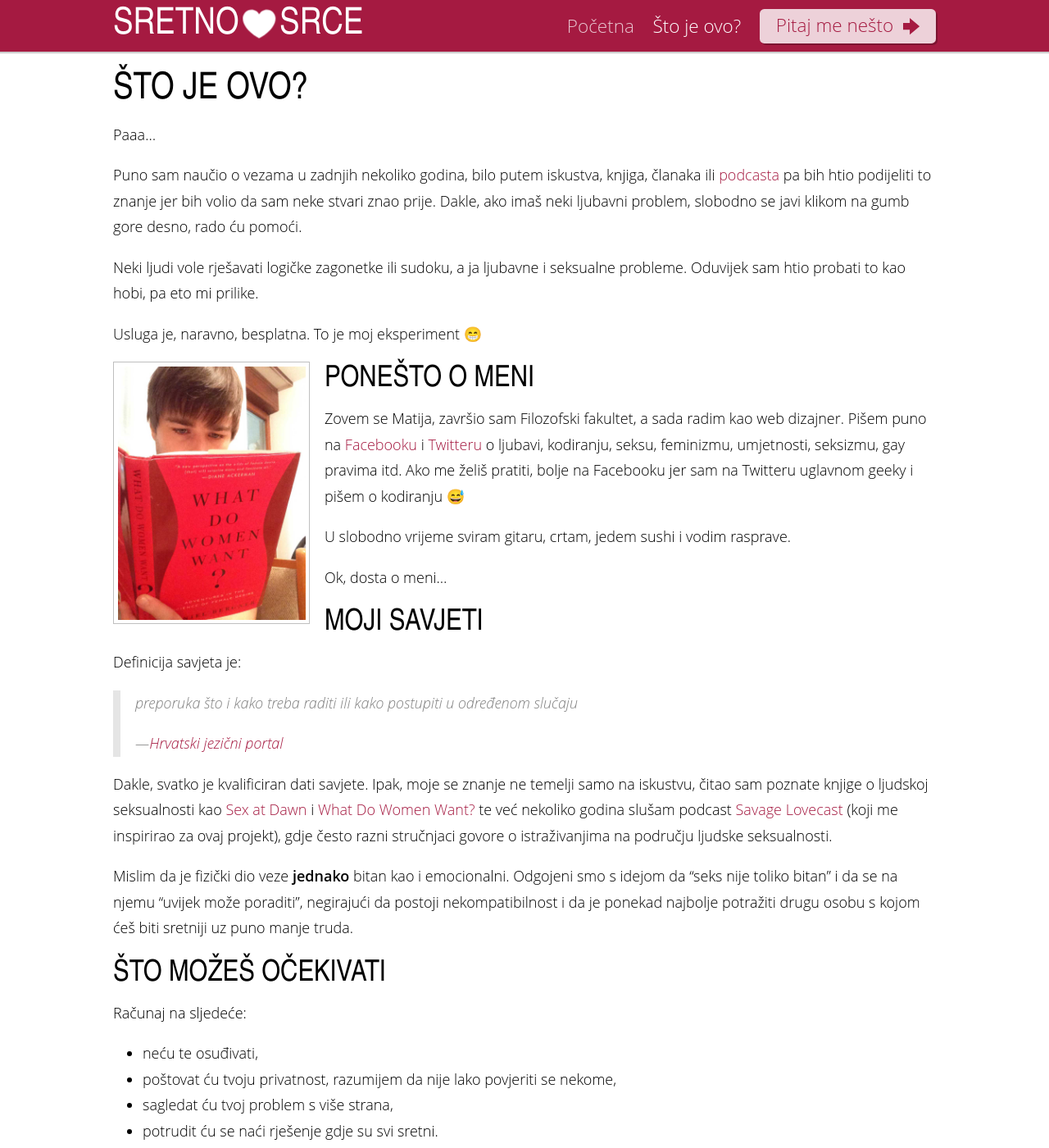
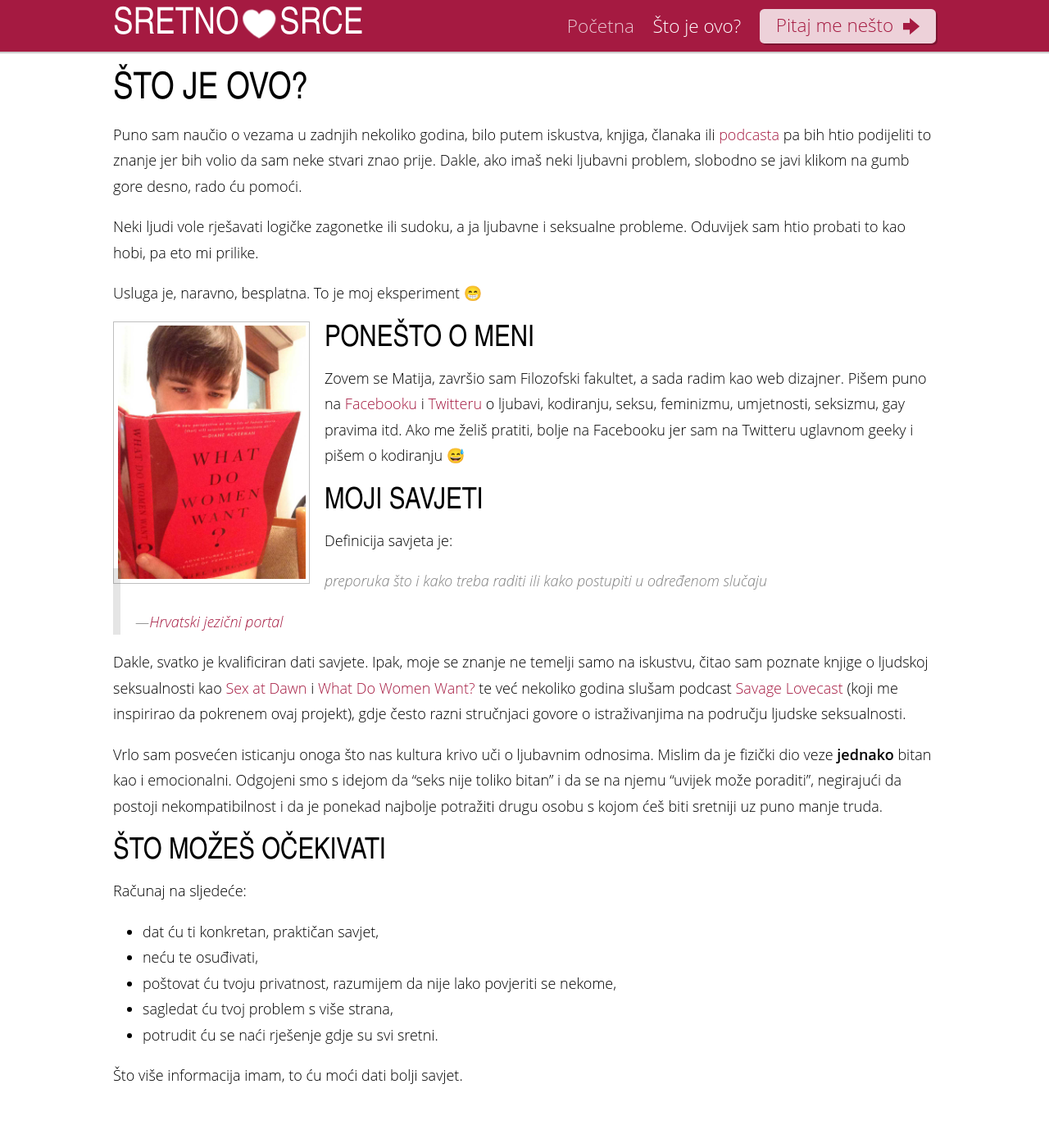
Before and after one commit to silvenon/sretnosrce, a Jekyll site: the page built from opis/index.md, in a window 1280 px wide and 1400 px high. Shown: the whole window at 82% size. Built offline with Jekyll 4.4.1, drawn with Linux system fonts in a browser that asks for light colours; emoji names are drawn with the system emoji font; comment, search, counter and statistics services are not loaded.

Commit message:
Update description

```diff
--- a/opis/index.md
+++ b/opis/index.md
@@ -8,8 +8,6 @@ excerpt: Puno sam naučio o vezama u zadnjih nekoliko godina, bilo putem iskustv
 ---
 
 # Što je ovo?
-
-Paaa...
 
 Puno sam naučio o vezama u zadnjih nekoliko godina, bilo putem iskustva, knjiga, članaka ili [podcasta] pa bih htio podijeliti to znanje jer bih volio da sam neke stvari znao prije. Dakle, ako imaš neki ljubavni problem, slobodno se javi klikom na gumb gore desno, rado ću pomoći.
 
@@ -23,10 +21,6 @@ Usluga je, naravno, besplatna. To je moj eksperiment :grin:
 
 Zovem se Matija, završio sam Filozofski fakultet, a sada radim kao web dizajner. Pišem puno na [Facebooku] i [Twitteru] o ljubavi, kodiranju, seksu, feminizmu, umjetnosti, seksizmu, gay pravima itd. Ako me želiš pratiti, bolje na Facebooku jer sam na Twitteru uglavnom geeky i pišem o kodiranju :sweat_smile:
 
-U slobodno vrijeme sviram gitaru, crtam, jedem sushi i vodim rasprave.
-
-Ok, dosta o meni...
-
 ## Moji savjeti
 
 Definicija savjeta je:
@@ -35,14 +29,15 @@ Definicija savjeta je:
 >
 > —[Hrvatski jezični portal]
 
-Dakle, svatko je kvalificiran dati savjete. Ipak, moje se znanje ne temelji samo na iskustvu, čitao sam poznate knjige o ljudskoj seksualnosti kao [Sex at Dawn] i [What Do Women Want?] te već nekoliko godina slušam podcast [Savage Lovecast] (koji me inspirirao za ovaj projekt), gdje često razni stručnjaci govore o istraživanjima na području ljudske seksualnosti.
+Dakle, svatko je kvalificiran dati savjete. Ipak, moje se znanje ne temelji samo na iskustvu, čitao sam poznate knjige o ljudskoj seksualnosti kao [Sex at Dawn] i [What Do Women Want?] te već nekoliko godina slušam podcast [Savage Lovecast] (koji me inspirirao da pokrenem ovaj projekt), gdje često razni stručnjaci govore o istraživanjima na području ljudske seksualnosti.
 
-Mislim da je fizički dio veze **jednako** bitan kao i emocionalni. Odgojeni smo s idejom da "seks nije toliko bitan" i da se na njemu "uvijek može poraditi", negirajući da postoji nekompatibilnost i da je ponekad najbolje potražiti drugu osobu s kojom ćeš biti sretniji uz puno manje truda.
+Vrlo sam posvećen isticanju onoga što nas kultura krivo uči o ljubavnim odnosima. Mislim da je fizički dio veze **jednako** bitan kao i emocionalni. Odgojeni smo s idejom da "seks nije toliko bitan" i da se na njemu "uvijek može poraditi", negirajući da postoji nekompatibilnost i da je ponekad najbolje potražiti drugu osobu s kojom ćeš biti sretniji uz puno manje truda.
 
 ## Što možeš očekivati
 
 Računaj na sljedeće:
 
+  - dat ću ti konkretan, praktičan savjet,
   - neću te osuđivati,
   - poštovat ću tvoju privatnost, razumijem da nije lako povjeriti se nekome,
   - sagledat ću tvoj problem s više strana,
```
